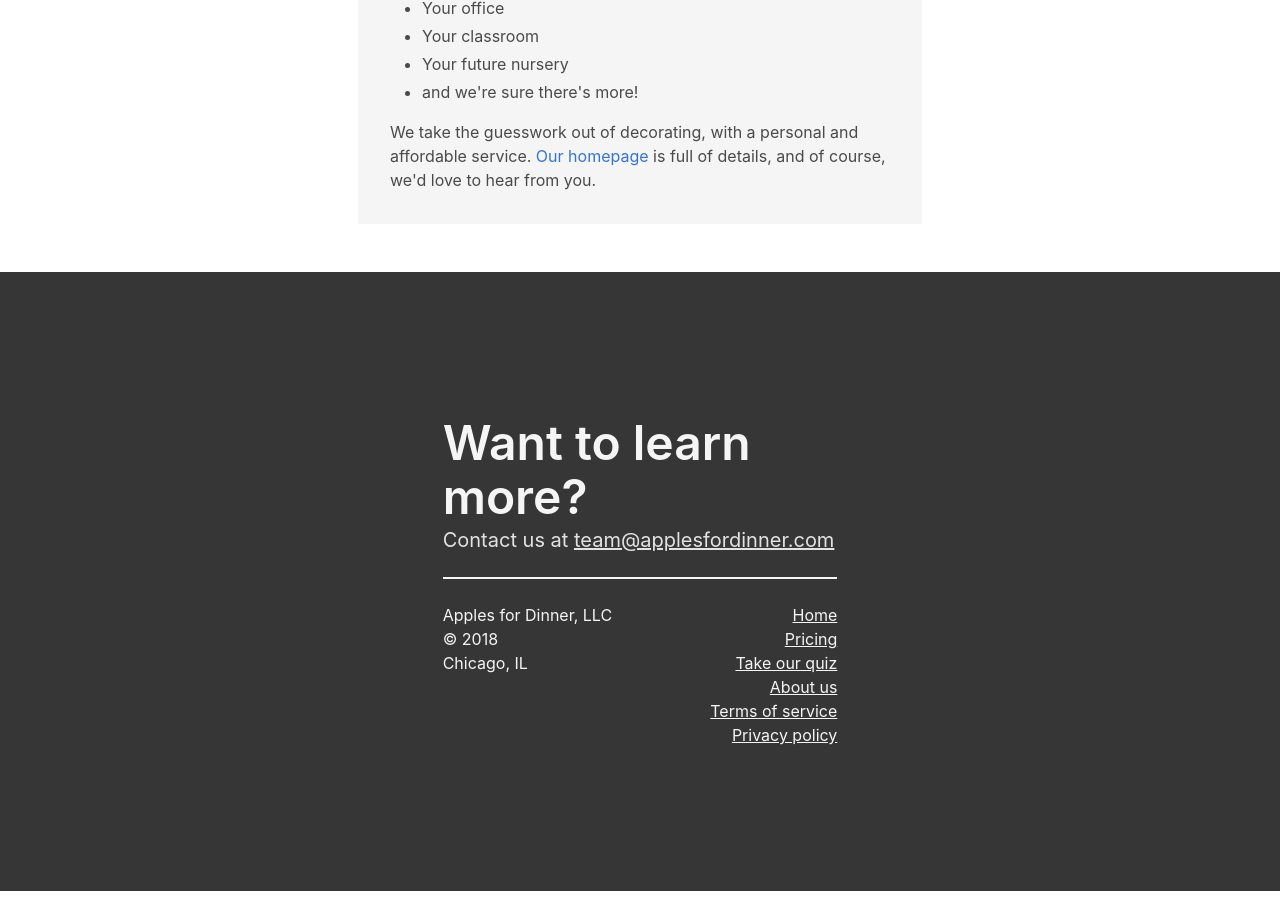
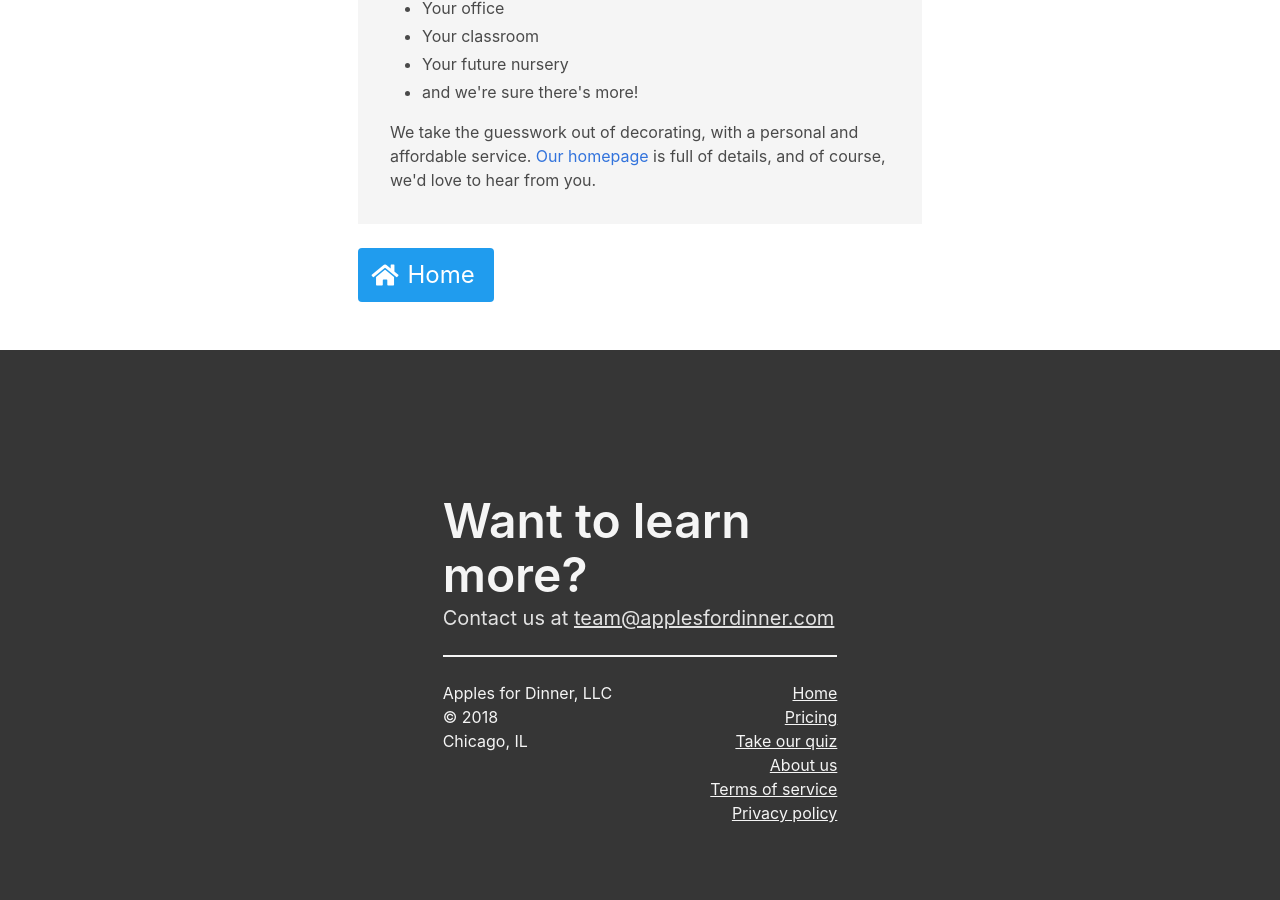
Before and after one commit to kofigumbs/apples-for-dinner, a Jekyll site: the page built from about.html, in a window 1280 px wide and 900 px high, scrolled down 752 px. Built offline with Jekyll 4.4.1, drawn with Linux system fonts in a browser that asks for light colours; nearby versions of some CDN libraries; comment, search, counter and statistics services are not loaded.

Commit message:
Home from about

```diff
--- a/about.html
+++ b/about.html
@@ -61,3 +61,5 @@ layout: half
     and of course, we'd love to hear from you.
   </p>
 </section>
+
+{% include back-home.html %}
```
